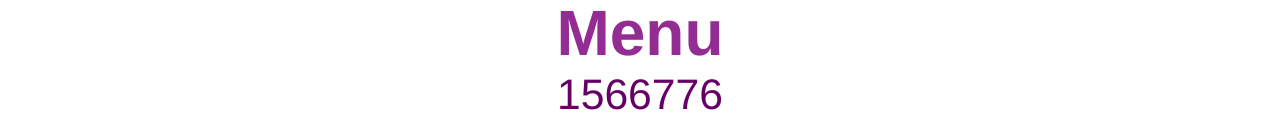
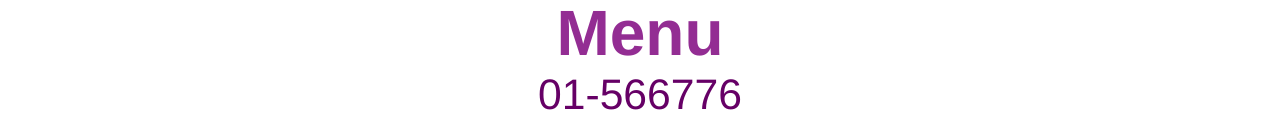
Before and after one commit to TheSingingMama/Menu, a plain HTML site: page index.html in a window 1280 px wide. Shown: the part 413-552 px from the top of the page. Drawn offline with Linux system fonts and the light colour scheme.

Commit message:
Update index.html

```diff
--- a/index.html
+++ b/index.html
@@ -225,7 +225,7 @@ font-size: 60px;
 <tr>
 <td style='border-style: none; border-width: medium'></td>
 <td align='center' style='border-style: none; border-width: medium'>
-<font face='Helvetica' style="color: rgb(102,0,102); font-size: 32pt;"><center>1566776</font></td>
+<font face='Helvetica' style="color: rgb(102,0,102); font-size: 32pt;"><center>01-566776</font></td>
 <td align='right' style='border-style: none; border-width: medium'>
 </tr>
 </table><br>
```
